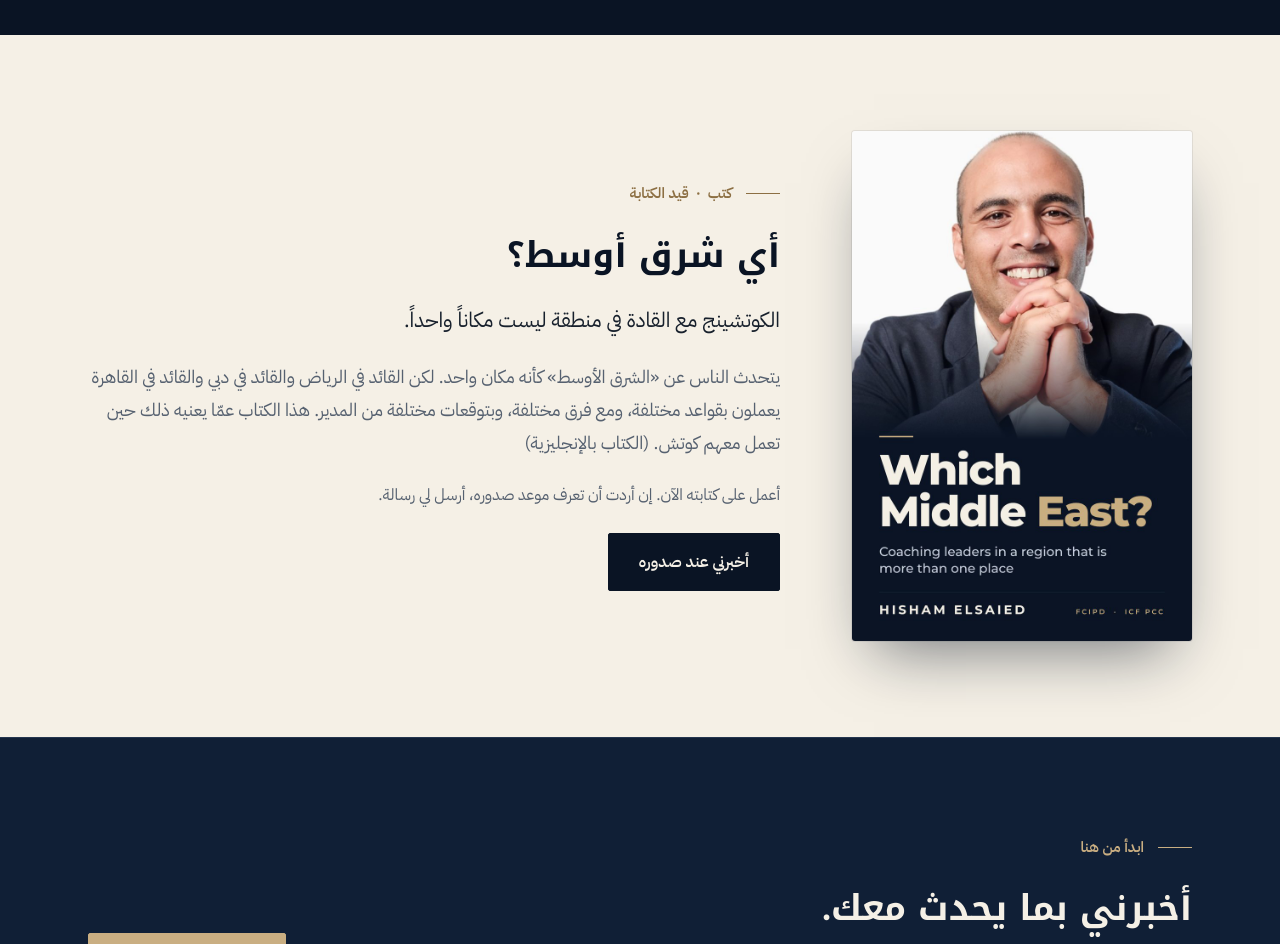
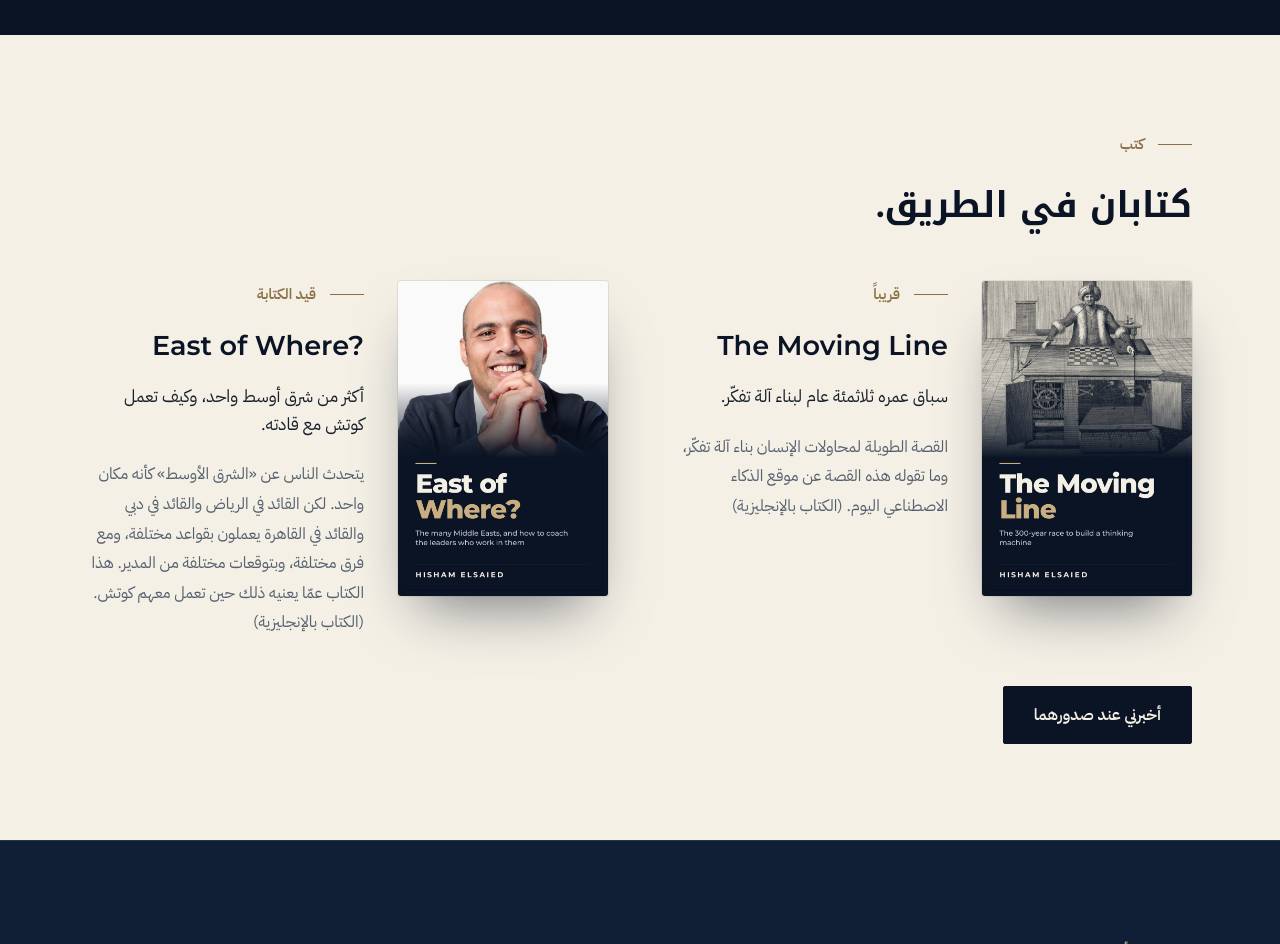
Before and after one commit to hishamelsaied-creator/hishamelsaied.com, a plain HTML site: page ar/index.html in a window 1280 px wide. Shown: the part 5000-5944 px from the top of the page. Drawn offline with Linux system fonts and the light colour scheme.

Commit message:
Books: The Moving Line and East of Where? with matching covers

```diff
--- a/ar/index.html
+++ b/ar/index.html
@@ -351,16 +351,32 @@
   </section>
 
   <section class="light books">
-    <div class="wrap with-book">
-      <div class="book"><img src="/img/book-which-middle-east.jpg" alt="غلاف كتاب: أي شرق أوسط؟ لهشام السعيد" width="800" height="1200" loading="lazy"></div>
+    <div class="wrap stack-lg">
       <div class="stack">
-        <span class="label">كتب &nbsp;·&nbsp; قيد الكتابة</span>
-        <h2>أي شرق أوسط؟</h2>
-        <p class="lead">الكوتشينج مع القادة في منطقة ليست مكاناً واحداً.</p>
-        <p>يتحدث الناس عن «الشرق الأوسط» كأنه مكان واحد. لكن القائد في الرياض والقائد في دبي والقائد في القاهرة يعملون بقواعد مختلفة، ومع فرق مختلفة، وبتوقعات مختلفة من المدير. هذا الكتاب عمّا يعنيه ذلك حين تعمل معهم كوتش. (الكتاب بالإنجليزية)</p>
-        <p class="note">أعمل على كتابته الآن. إن أردت أن تعرف موعد صدوره، أرسل لي رسالة.</p>
-        <div><a class="btn" style="background:var(--night);border-color:var(--night);color:var(--ivory)" href="/ar/contact/">أخبرني عند صدوره</a></div>
+        <span class="label">كتب</span>
+        <h2>كتابان في الطريق.</h2>
       </div>
+      <div class="shelf">
+        <article class="vol">
+          <div class="book"><img src="/img/book-the-moving-line.jpg" alt="غلاف كتاب The Moving Line لهشام السعيد" width="800" height="1200" loading="lazy"></div>
+          <div class="stack">
+            <span class="label">قريباً</span>
+            <h3 dir="ltr">The Moving Line</h3>
+            <p class="lead">سباق عمره ثلاثمئة عام لبناء آلة تفكّر.</p>
+            <p>القصة الطويلة لمحاولات الإنسان بناء آلة تفكّر، وما تقوله هذه القصة عن موقع الذكاء الاصطناعي اليوم. (الكتاب بالإنجليزية)</p>
+          </div>
+        </article>
+        <article class="vol">
+          <div class="book"><img src="/img/book-east-of-where.jpg" alt="غلاف كتاب East of Where? لهشام السعيد" width="800" height="1200" loading="lazy"></div>
+          <div class="stack">
+            <span class="label">قيد الكتابة</span>
+            <h3 dir="ltr">East of Where?</h3>
+            <p class="lead">أكثر من شرق أوسط واحد، وكيف تعمل كوتش مع قادته.</p>
+            <p>يتحدث الناس عن «الشرق الأوسط» كأنه مكان واحد. لكن القائد في الرياض والقائد في دبي والقائد في القاهرة يعملون بقواعد مختلفة، ومع فرق مختلفة، وبتوقعات مختلفة من المدير. هذا الكتاب عمّا يعنيه ذلك حين تعمل معهم كوتش. (الكتاب بالإنجليزية)</p>
+          </div>
+        </article>
+      </div>
+      <div><a class="btn" style="background:var(--night);border-color:var(--night);color:var(--ivory)" href="/ar/contact/">أخبرني عند صدورهما</a></div>
     </div>
   </section>
 
--- a/assets/site.css
+++ b/assets/site.css
@@ -330,3 +330,11 @@ html[dir="rtl"] .lg { font-family: var(--display); letter-spacing: 0; }
 .books .lead { color: var(--ink); }
 .books .note { color: var(--slate); font-size: 1rem; }
 @media (max-width: 860px) { .with-book { grid-template-columns: 1fr; gap: 40px; } .book { max-width: 260px; } }
+.shelf { display: grid; grid-template-columns: 1fr 1fr; gap: 64px; }
+.vol { display: grid; grid-template-columns: 210px 1fr; gap: 34px; align-items: start; }
+.vol h3 { font-size: 1.7rem; line-height: 1.15; }
+.vol .lead { font-size: 1.08rem; }
+.vol p:not(.lead) { color: var(--slate); font-size: 1rem; }
+html[dir="rtl"] .vol h3 { text-align: right; font-family: Montserrat, sans-serif; }
+@media (max-width: 1000px) { .shelf { grid-template-columns: 1fr; gap: 48px; } }
+@media (max-width: 520px) { .vol { grid-template-columns: 1fr; } .vol .book { max-width: 220px; } }
--- a/src/rtl.css
+++ b/src/rtl.css
@@ -81,3 +81,11 @@ html[dir="rtl"] .lg { font-family: var(--display); letter-spacing: 0; }
 .books .lead { color: var(--ink); }
 .books .note { color: var(--slate); font-size: 1rem; }
 @media (max-width: 860px) { .with-book { grid-template-columns: 1fr; gap: 40px; } .book { max-width: 260px; } }
+.shelf { display: grid; grid-template-columns: 1fr 1fr; gap: 64px; }
+.vol { display: grid; grid-template-columns: 210px 1fr; gap: 34px; align-items: start; }
+.vol h3 { font-size: 1.7rem; line-height: 1.15; }
+.vol .lead { font-size: 1.08rem; }
+.vol p:not(.lead) { color: var(--slate); font-size: 1rem; }
+html[dir="rtl"] .vol h3 { text-align: right; font-family: Montserrat, sans-serif; }
+@media (max-width: 1000px) { .shelf { grid-template-columns: 1fr; gap: 48px; } }
+@media (max-width: 520px) { .vol { grid-template-columns: 1fr; } .vol .book { max-width: 220px; } }
```
Also changed, not shown: index.html (+24 -8 lines), src/ar/home.html (+24 -8 lines), src/home.html (+24 -8 lines), img/book-east-of-where.jpg (added), img/book-the-moving-line.jpg (added), img/book-which-middle-east.jpg (deleted).
